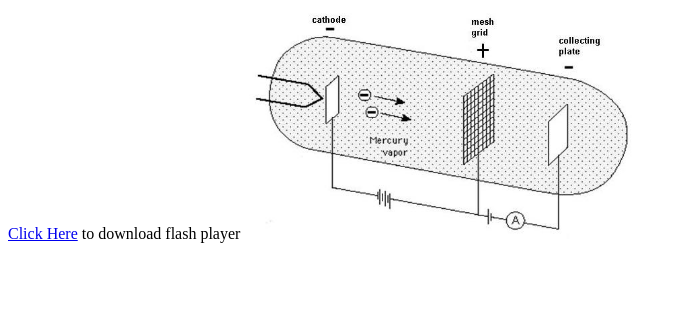
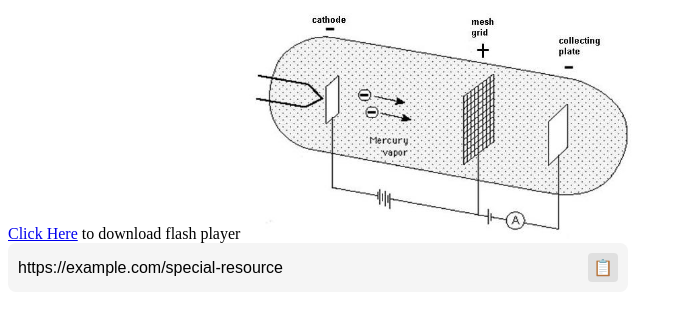
Before and after one commit to virtual-labs/exp-franck-hertz-amrt, a plain HTML site: page experiment/simulation/index.html in a window 1280 px wide. Shown: the whole page, without its empty margins (0-683 px from the left). Drawn offline with Linux system fonts and the light colour scheme.

Commit message:
Update index.html

```diff
--- a/experiment/simulation/index.html
+++ b/experiment/simulation/index.html
@@ -10,6 +10,14 @@
 <a href="/exp-franck-hertz-amrt/simulation/flash/flashplayer.txt">Click Here</a> to download flash player
 <img src="/flash/figure1.jpg" width=400px>
 
+	<div class="copy-container">
+  <span class="link-text" id="copyText">https://example.com/special-resource</span>
+  <div class="copy-icon" onclick="copyLink()">
+    📋
+  </div>
+  <div class="tooltip" id="tooltip">Copied!</div>
+</div>
+
 
 
 	<!-- Add JS at the bottom of HTML file -->
```
